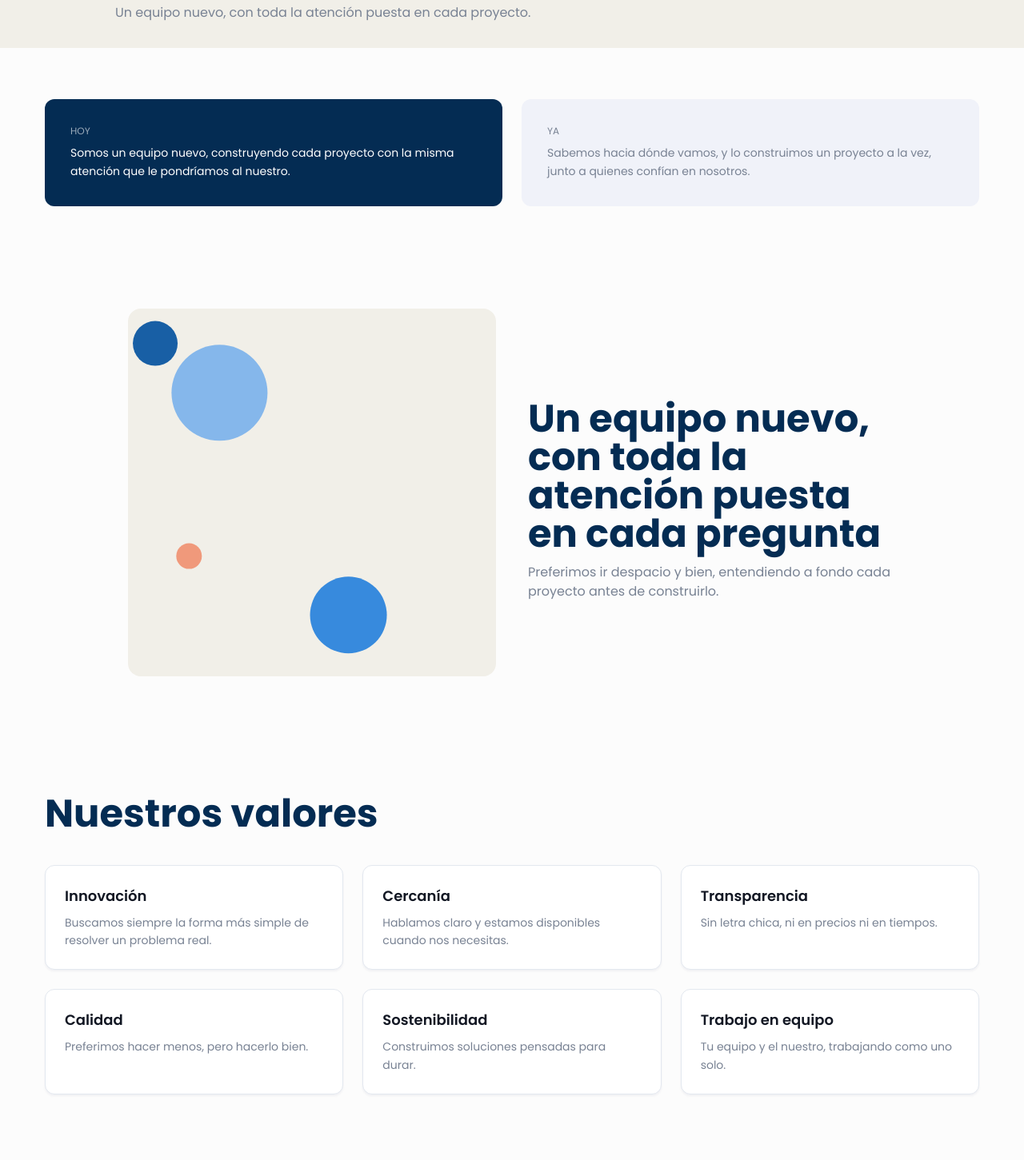
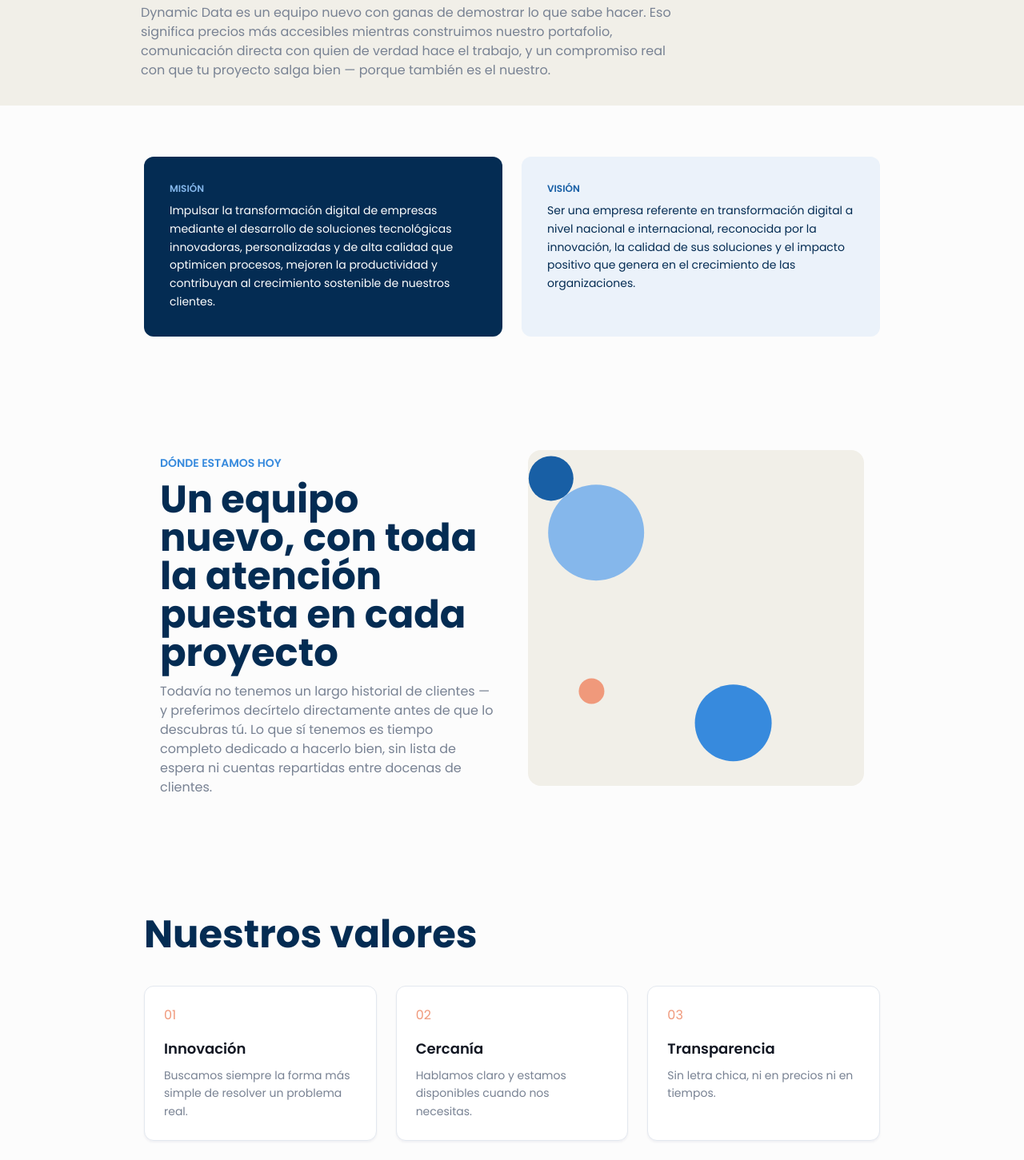
Before and after one commit to nolanpc/dynamic-data-web, a Next.js app: page /nuestra-historia in a window 1280 px wide. Shown: the part 273-1724 px from the top of the page at 80% size. Built offline with nearby package versions, Linux system fonts and the light colour scheme.

Commit message:
fix: last changes

```diff
--- a/src/app/nuestra-historia/page.tsx
+++ b/src/app/nuestra-historia/page.tsx
@@ -17,7 +17,12 @@ export default function NuestraHistoriaPage() {
         eyebrow="Nuestra historia"
         subheading="QUIÉNES SOMOS"
         title="Estamos empezando — y lo decimos con orgullo"
-        description="Un equipo nuevo, con toda la atención puesta en cada proyecto."
+        description="Dynamic Data es un equipo nuevo con ganas de demostrar lo que
+        sabe hacer. Eso significa precios más accesibles mientras
+        construimos nuestro portafolio, comunicación directa con quien de
+        verdad hace el trabajo, y un compromiso real con que tu proyecto
+        salga bien — porque también es el nuestro."
+        px="lg:px-40"
       />
       <StoryIntroSection />
       <TeamSection />
--- a/src/components/sections/story/StoryIntroSection.tsx
+++ b/src/components/sections/story/StoryIntroSection.tsx
@@ -1,19 +1,25 @@
 export default function StoryIntroSection() {
   return (
-    <section className="container py-16">
+    <section className="container py-16 lg:px-35">
       <div className="grid grid-cols-1 gap-6 md:grid-cols-2">
         <div className="rounded-xl bg-navy p-8 text-white">
-          <span className="mb-2 block text-xs uppercase text-white/60">Hoy</span>
+          <span className="mb-2 block text-xs uppercase text-primary-light font-semibold">MISIÓN</span>
           <p className="text-sm leading-relaxed">
-            Somos un equipo nuevo, construyendo cada proyecto con la misma
-            atención que le pondríamos al nuestro.
-          </p>
+            Impulsar la transformación digital de empresas
+            mediante el desarrollo de soluciones tecnológicas
+            innovadoras, personalizadas y de alta calidad que
+            optimicen procesos, mejoren la productividad y
+            contribuyan al crecimiento sostenible de nuestros
+            clientes.          </p>
         </div>
-        <div className="rounded-xl bg-gray-light p-8 dark:bg-bg-color-dark">
-          <span className="mb-2 block text-xs uppercase text-body-color">Ya</span>
-          <p className="text-sm leading-relaxed text-body-color dark:text-body-color-dark">
-            Sabemos hacia dónde vamos, y lo construimos un proyecto a la vez,
-            junto a quienes confían en nosotros.
+        <div className="rounded-xl bg-primary-light/15 p-8 dark:bg-bg-color-dark">
+          <span className="mb-2 block text-xs uppercase text-primary font-semibold">VISIÓN</span>
+          <p className="text-sm leading-relaxed text-navy dark:text-body-color-dark">
+            Ser una empresa referente en transformación digital a
+            nivel nacional e internacional, reconocida por la
+            innovación, la calidad de sus soluciones y el impacto
+            positivo que genera en el crecimiento de las
+            organizaciones.
           </p>
         </div>
       </div>
--- a/src/components/sections/story/TeamSection.tsx
+++ b/src/components/sections/story/TeamSection.tsx
@@ -2,10 +2,14 @@ import TextWithGraphic from "@/components/shared/TextWithGraphic";
 
 export default function TeamSection() {
   return (
-    <TextWithGraphic
-      title="Un equipo nuevo, con toda la atención puesta en cada pregunta"
-      description="Preferimos ir despacio y bien, entendiendo a fondo cada proyecto antes de construirlo."
-      reverse
-    />
+    <>
+      <div className="lg:px-20">
+        <TextWithGraphic
+          subheading="DÓNDE ESTAMOS HOY"
+          title="Un equipo nuevo, con toda la atención puesta en cada proyecto"
+          description="Todavía no tenemos un largo historial de clientes — y preferimos decírtelo directamente antes de que lo descubras tú. Lo que sí tenemos es tiempo completo dedicado a hacerlo bien, sin lista de espera ni cuentas repartidas entre docenas de clientes."
+        />
+      </div>
+    </>
   );
 }
--- a/src/components/sections/story/ValuesSection.tsx
+++ b/src/components/sections/story/ValuesSection.tsx
@@ -12,11 +12,11 @@ const values = [
 
 export default function ValuesSection() {
   return (
-    <section className="container py-16">
+    <section className="container py-16 lg:px-35">
       <SectionHeading title="Nuestros valores" />
       <div className="mt-10 grid grid-cols-1 gap-6 sm:grid-cols-2 lg:grid-cols-3">
-        {values.map((value) => (
-          <FeatureCard key={value.title} {...value} />
+        {values.map((value, index) => (
+          <FeatureCard key={value.title} {...value} index={index} />
         ))}
       </div>
     </section>
--- a/src/components/ui/FeatureCard.tsx
+++ b/src/components/ui/FeatureCard.tsx
@@ -5,11 +5,19 @@ type FeatureCardProps = {
   color?: string;
   title: string;
   description: string;
+  index?: number;
 };
 
-export default function FeatureCard({ icon, color, title, description }: FeatureCardProps) {
+export default function FeatureCard({ icon, color, title, description, index=0 }: FeatureCardProps) {
   return (
     <Card>
+
+      {index >= 0 ? (
+        <div className="h-10 w-10 items-center justify-center rounded-md text-peach">
+          0{index + 1}
+        </div>
+      ) : null}
+
       {icon && (
         <div className={`mb-4 flex h-10 w-10 items-center justify-center rounded-md text-primary ${color}`}>
           <img src={`/images/icons/${icon}`} alt={title} className="w-6" />
```
